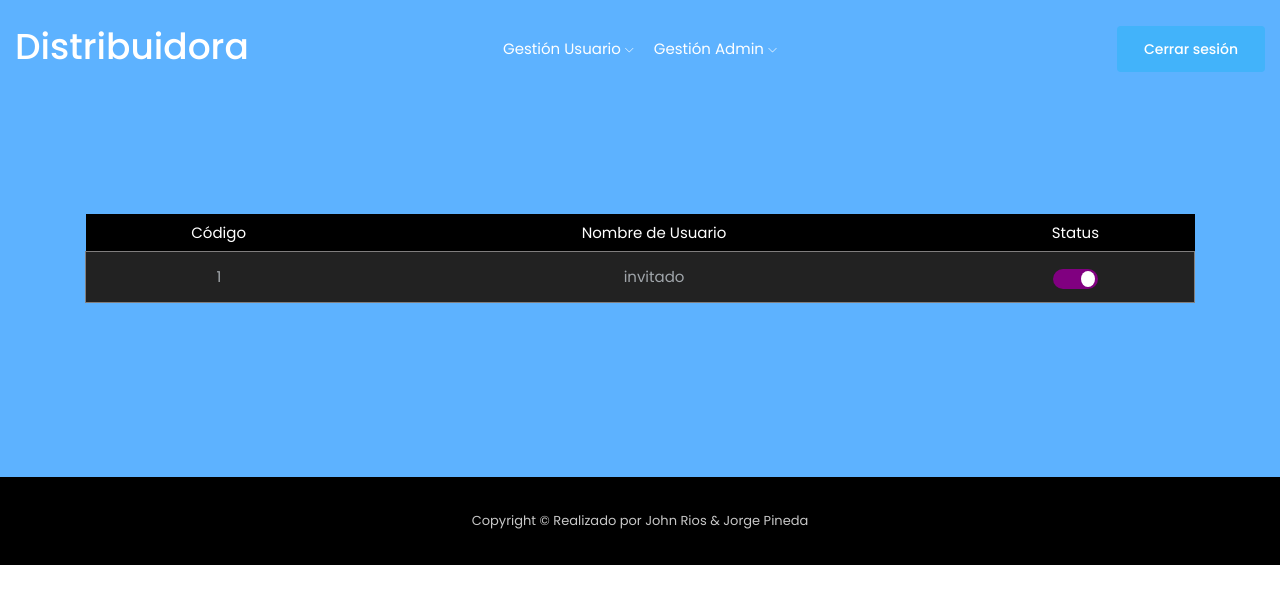
After one commit to jorgepineda0524/proyectoPHP, a PHP site: page /vista/listaUsuarios.php in a window 1280 px wide. The commit adds this page. Shown: the top 604 px of the page. Run offline with PHP 8.4, Linux system fonts and the light colour scheme; data comes from the database, SQL or seed files in the repository; some libraries are stand-ins or nearby versions.

Commit message:
se crea opcion en menú para listado de Usuarios

```diff
--- a/control/ControlUsuario.php
+++ b/control/ControlUsuario.php
@@ -13,6 +13,7 @@
 			      $usu= $this->objUsuario->getNomUsuario();
 			      $con=$this->objUsuario->getContrasena();
 			      $objConexion = new ControlConexion();
+
             try{
 				        $objConexion->abrirBd($GLOBALS['serv'],$GLOBALS['usua'],$GLOBALS['pass'],$GLOBALS['bdat']);
 				        $comandoSql="SELECT * FROM USUARIO  WHERE NOMBRE='".$usu."' AND CONTRASENA='".$con."'";
@@ -21,15 +22,24 @@
 				        $objUsuario1->setNomUsuario($registro['nombre']);
                 $objUsuario1->setContrasena($registro['contrasena']);
                 $this->objUsuario->setTipoUsuario($registro['perfil']);
+
+                $contrasena1=password_verify($this->objUsuario->getContrasena(),$objUsuario1->getContrasena());
+
+                if(!$contrasena1){
+                    if($this->objUsuario->getNomUsuario()!=$objUsuario1->getNomUsuario() && $this->objUsuario->getNomUsuario() == "" &&
+                      $this->objUsuario->getContrasena() == ""){
+                          return false;
+                    }
+                }
+
             } catch (Exception $e){
             	echo "ERROR ".$e->getMessage()."\n";
               }
+
               $objConexion->cerrarBd();
 
-      return $this->objUsuario->getNomUsuario()==$objUsuario1->getNomUsuario() &&
-      $this->objUsuario->getContrasena()==$objUsuario1->getContrasena()  &&
-      $this->objUsuario->getNomUsuario() != "" &&
-      $this->objUsuario->getContrasena() != "";
+              return true;
+
       }
 
 
@@ -46,11 +56,35 @@
               $objConexion->ejecutarComandoSql($cmdSql);
               $objConexion->cerrarBd();
 
-      }
-      catch(Exception $objExp){
+          } catch(Exception $objExp){
                 echo $objExp->getMessage();
             }
 
       }
+
+
+      function  listarUsuarios(){
+        //$esValido=false;
+
+        $usuario= $this->objUsuario->getNomUsuario();
+        $contraseña=$this->objUsuario->getContrasena();
+        $perfil=$this->objUsuario->getTipoUsuario();
+        $objConexion = new ControlConexion();
+
+        try{
+            $objConexion->abrirBd($GLOBALS['serv'],$GLOBALS['usua'],$GLOBALS['pass'],$GLOBALS['bdat']);
+            $comandoSql="SELECT * FROM USUARIO";
+            $recordSet=$objConexion->ejecutarSelect($comandoSql);
+
+
+        } catch (Exception $e){
+          echo "ERROR ".$e->getMessage()."\n";
+          }
+
+          $objConexion->cerrarBd();
+
+          return $recordSet;
+
+  }
  }
 ?>
--- /dev/null
+++ b/vista/css/styleListaUsuarios.css
@@ -0,0 +1,110 @@
+body {
+    background-color:#5e5e5e;
+}
+
+.table > tbody > tr > td, .table > tbody > tr > th, .table > tfoot > tr > td, .table > tfoot > tr > th, .table > thead > tr > td, .table > thead > tr > th {
+    padding: 8px;
+    line-height: 1.42857143;
+    vertical-align: middle;
+    border-top: 1px solid #ddd;
+    font-size: 15px;
+
+
+}
+
+.switch {
+  position: relative;
+  display: inline-block;
+  width: 45px;
+  height: 20px;
+  vertical-align: middle;
+  margin-top: 8px;
+}
+
+.switch input {display:none;}
+
+.slider {
+  position: absolute;
+  cursor: pointer;
+  top: 0;
+  left: 0;
+  right: 0;
+  bottom: 0;
+  background-color: #A1A6AB;
+  -webkit-transition: .4s;
+  transition: .4s;
+
+}
+
+.slider:before {
+  position: absolute;
+  content: "";
+ height: 16px;
+width: 14px;
+left: 2px;
+bottom: 2px;
+  background-color: white;
+  -webkit-transition: .4s;
+  transition: .4s;
+}
+
+input:checked + .slider {
+  background-color: #800080;
+}
+
+input:focus + .slider {
+  box-shadow: 0 0 1px #2196F3;
+}
+
+input:checked + .slider:before {
+  -webkit-transform: translateX(26px);
+  -ms-transform: translateX(26px);
+  transform: translateX(26px);
+}
+
+/* Rounded chexkbox */
+.slider.round {
+  border-radius: 34px;
+}
+
+.slider.round:before {
+  border-radius: 50%;
+}
+
+
+.table th, .table td {
+     border-top: none !important;
+     border-left: none !important;
+ }
+
+.table-striped > tbody > tr:nth-of-type(2n+1) {
+    background-color: #949494 ;
+}
+
+.table-call {
+    min-height: .01%;
+    overflow-x: auto;
+    margin-top: 15px;
+    border-radius: 6px;
+}
+
+.nav > li > a:focus, .nav > li > a:hover {
+    text-decoration: none;
+    background-color: black;
+    color: white;
+}
+
+
+.table.table-bordered.vertical,
+.table.table-bordered.vertical td,
+.table.table-bordered.vertical th{
+  border-top: 0px solid white !important;
+  border-bottom: 0px solid white !important;
+  border-right: 0px solid white !important;
+  border-left: 0px solid white !important;
+    }
+
+.head {
+  font-weight: normal;
+  font-size: 20px;
+}
--- /dev/null
+++ b/vista/listaUsuarios.php
@@ -0,0 +1,176 @@
+<!DOCTYPE html>
+<html class="no-js" lang="zxx">
+
+<head>
+    <meta charset="utf-8">
+    <meta http-equiv="x-ua-compatible" content="ie=edge">
+    <title>Distribuidora</title>
+    <meta name="description" content="">
+    <meta name="viewport" content="width=device-width, initial-scale=1">
+
+    <link href="//maxcdn.bootstrapcdn.com/bootstrap/3.3.0/css/bootstrap.min.css" rel="stylesheet" id="bootstrap-css">
+    <script src="//maxcdn.bootstrapcdn.com/bootstrap/3.3.0/js/bootstrap.min.js"></script>
+    <script src="//code.jquery.com/jquery-1.11.1.min.js"></script>
+    <link href="//maxcdn.bootstrapcdn.com/bootstrap/4.1.1/css/bootstrap.min.css" rel="stylesheet" id="bootstrap-css">
+    <script src="//maxcdn.bootstrapcdn.com/bootstrap/4.1.1/js/bootstrap.min.js"></script>
+    <script src="//cdnjs.cloudflare.com/ajax/libs/jquery/3.2.1/jquery.min.js"></script>
+    <link rel="stylesheet" type="text/css" href="css/styleListaUsuarios.css">
+
+
+                 <!-- archivos CSS -->
+    <!-- navbar -->
+    <link rel="stylesheet" href="css/bootstrap.min.css">
+    <!--css para la animacion de los div deslizantes-->
+    <link rel="stylesheet" href="css/animate.min.css">
+    <!--manejo para autoajustar navbar-->
+    <link rel="stylesheet" href="css/slicknav.css">
+    <link rel="stylesheet" href="css/slick.css">
+    <!--css estilo general de la pagina-->
+    <link rel="stylesheet" href="css/style.css">
+    <!--css para los icones de redes sociales-->
+    <link rel="stylesheet" href="css/font-awesome.min.css">
+    <link rel="stylesheet" href="css/themify-icons.css">
+
+
+</head>
+
+<body>
+
+    <header>
+        <div class="header-area ">
+            <div id="sticky-header" class="main-header-area">
+                <div class="container-fluid">
+                    <div class="row align-items-center">
+                        <div class="col-xl-3 col-lg-2">
+                            <div class="logo">
+                                <a href="index.php">
+                                    <h1 style="color: white">Distribuidora</h1>
+                                </a>
+                            </div>
+                        </div>
+                        <div class="col-xl-6 col-lg-7">
+                            <div class="main-menu  d-none d-lg-block">
+                                <nav>
+                                    <ul id="navigation">
+
+                                    <li><a href='#'>Gestión usuario <i class='ti-angle-down'></i></a>
+                                    <ul class='submenu'>
+                                         <li><a href='GestionUsuario.php'>Nuevo usuario</a></li>
+                                         <li><a href='listaUsuarios.php'>Lista de usuarios</a></li>
+                                    </ul>
+                                    <li><a href="#">Gestión Admin <i class="ti-angle-down"></i></a>
+                                            <ul class="submenu">
+                                                 <li><a href="GestionEmpleado.php">Empleado</a></li>
+                                                 <li><a href="GestionProveedor.php">Proveedor</a></li>
+                                                 <li><a href="GestionCliente.php">Cliente</a></li>
+                                                 <li><a href="GestionProducto.php">Producto</a></li>
+                                            </ul>
+                                    </li>
+
+                                    </ul>
+                                </nav>
+                            </div>
+                        </div>
+                        <div class="col-xl-3 col-lg-3 d-none d-lg-block">
+                            <div class="Appointment">
+                                <div class="book_btn d-none d-lg-block">
+                                    <a  href="#">Cerrar sesión</a>
+                                </div>
+                            </div>
+                        </div>
+                        <div class="col-12">
+                            <div class="mobile_menu d-block d-lg-none"></div>
+                        </div>
+                    </div>
+
+                </div>
+            </div>
+        </div>
+    </header>
+
+
+    <!-- div formulario de gestion de administrado  -->
+    <form method="post" action="GestionUsuario.php">
+
+    <div class="productivity_area">
+        <div class="container">
+        <div class="row"  style="margin-top: 50px;">
+                <div class="col-md-12 text-center">
+                          <div class="outer-form">
+                    <table class="table-striped table table-bordered vertical">
+                          <thead style="color: white; font-weight: normal; background-color: black;" >
+                            <tr>
+                              <th  class="head">Código</th>
+                              <th  class="head">Nombre de Usuario</th>
+                              <th  class="head">Status</th>
+                            </tr>
+                          </thead>
+
+                            <?php
+                                include('../control/configBd.php');
+                                include('../modelo/Usuario.php');
+                                include('../control/ControlUsuario.php');
+                                include('../control/ControlConexion.php');
+
+                                $objUsuario=new Usuario("","","");
+                                $objCtrUsuario =new ControlUsuario($objUsuario);
+                                $listaUsuarios=$objCtrUsuario->listarUsuarios();
+                                $codigo=1;
+                                while($registros=$listaUsuarios->fetch_assoc()){
+
+                            ?>
+
+                          <tbody style="border:1px solid #807e7e; background-color:#242424; color:#A1A6AB; text-align: left;">
+                            <tr>
+                              <td style="padding: 14px; text-align: center;"><?php echo $codigo ?></td>
+                              <td style="text-align: center;"><?php echo $registros['nombre'] ?></td>
+                              <td style="text-align: center;">
+                               <label class="switch">
+                               <input type="checkbox" checked>
+                               <span class="slider round"></span>
+                               </label>
+                              </td>
+                            </tr>
+
+                            <?php
+                                $codigo++;
+                                }
+                            ?>
+
+                          </tbody>
+                        </table>
+                      </div>
+                  </div>
+              </div>
+        </div>
+    </div>
+    </form>
+    <!--/ fin de div para descargar la app  -->
+
+    <!-- Aquí inicia el pie de pagina -->
+    <footer class="footer">
+        <div class="copy-right_text">
+            <div class="container">
+                <div class="footer_border"></div>
+                <div class="row">
+                    <div class="col-xl-12">
+                        <p class="copy_right text-center">
+                            Copyright &copy; Realizado por John Rios & Jorge Pineda
+                        </p>
+                    </div>
+                </div>
+            </div>
+        </div>
+    </footer>
+    <!--/ fin del pie de pagina  -->
+
+    <!-- JS  -->
+    <!-- js para movimiento de navbar -->
+    <script src="js/vendor/jquery-1.12.4.min.js"></script>
+
+    <script src="js/jquery.slicknav.min.js"></script>
+    <script src="js/jquery.magnific-popup.min.js"></script>
+    <script src="js/main.js"></script>
+</body>
+
+</html>
```
Also changed, not shown: vista/GestionCliente.php (+12 -15 lines), vista/GestionUsuario.php (+12 -7 lines), vista/menuAdmin.php (+7 -2 lines), vista/recibeGestionCliente.php (deleted, +0 -217 lines), vista/datosCliente.php (added), vista/fotoCliente/cliente2.jpg (added). Lines whose indentation alone changed are shown as unchanged.
